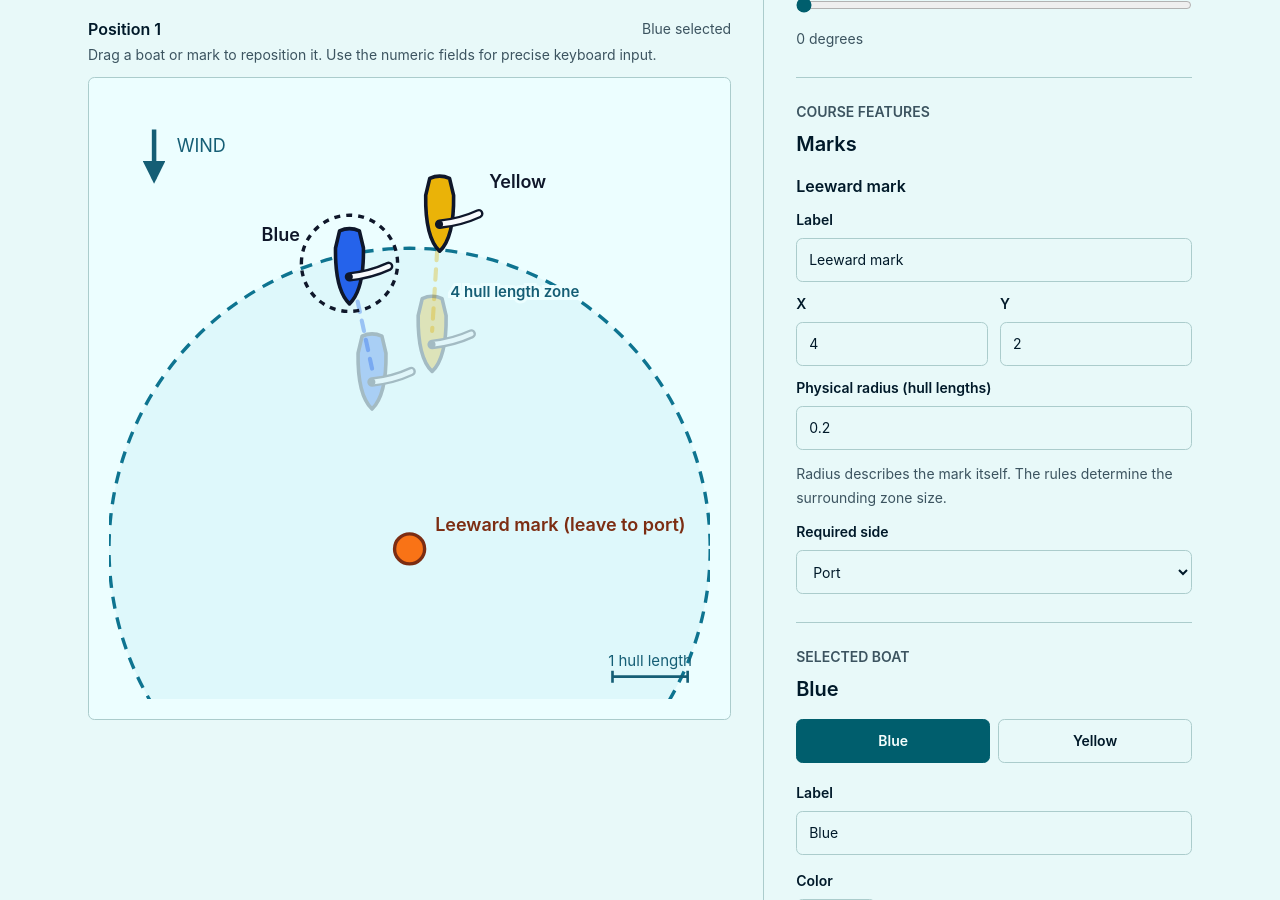
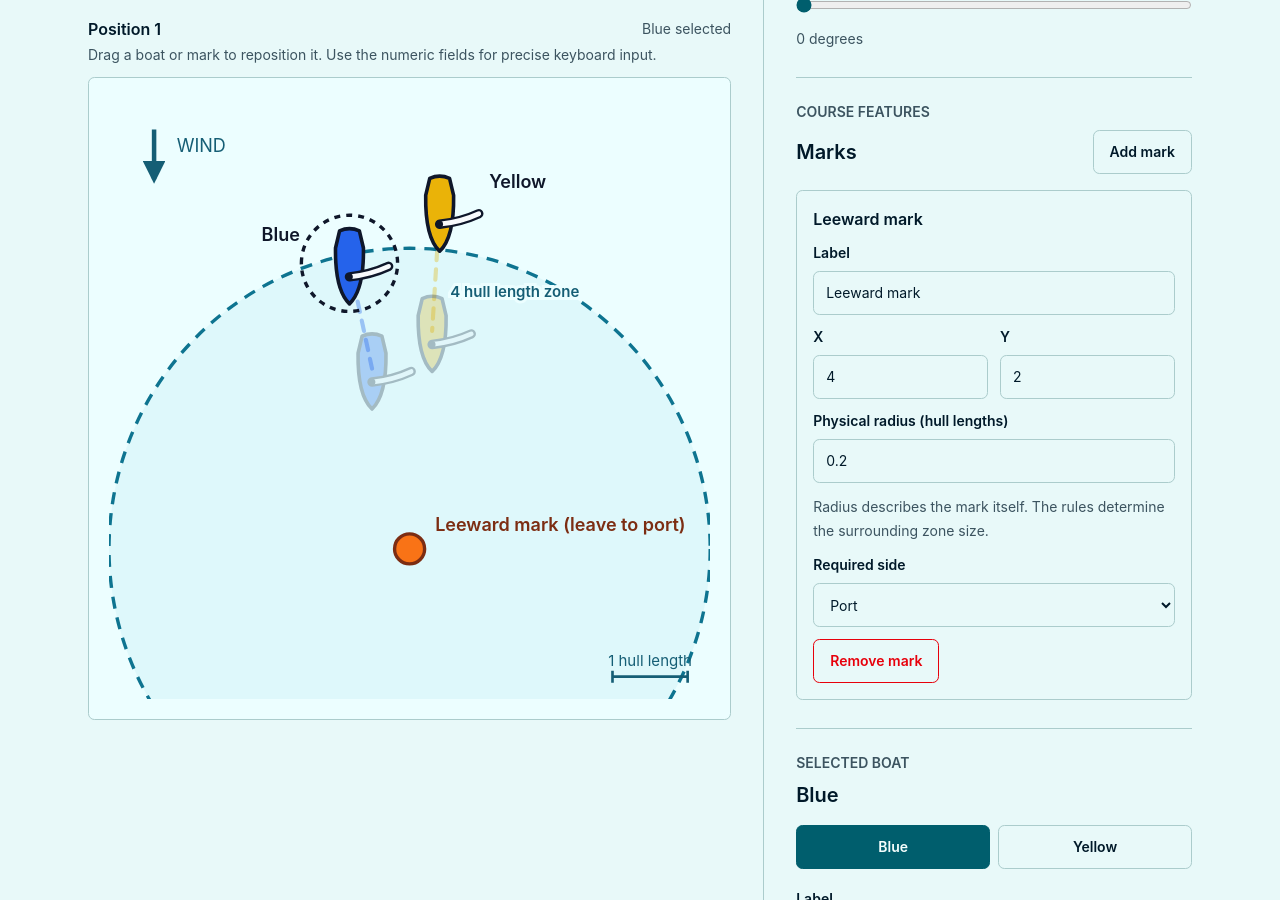
Before and after one commit to Waldo000000/mark-room, a Next.js app: page /editor in a window 1280 px wide. Shown: the part 500-1400 px from the top of the page. Built offline with nearby package versions, Linux system fonts and the light colour scheme.

Commit message:
feat(editor): add and remove course marks (#118)

```diff
--- a/src/components/editor/scenario-editor-spike.tsx
+++ b/src/components/editor/scenario-editor-spike.tsx
@@ -406,6 +406,72 @@ export function ScenarioEditorSpike({
     }));
   }
 
+  function addMark() {
+    setScenario((currentScenario) => {
+      const courseFeatureIds = new Set(
+        currentScenario.courseFeatures.map((feature) => feature.id),
+      );
+      let markNumber = 1;
+
+      while (courseFeatureIds.has(`mark-${markNumber}`)) {
+        markNumber += 1;
+      }
+
+      const column = (markNumber - 1) % 4;
+      const row = Math.floor((markNumber - 1) / 4) % 4;
+      const newMark: MarkFeature = {
+        type: 'mark',
+        id: `mark-${markNumber}`,
+        label: `Mark ${markNumber}`,
+        position: {
+          x: clamp(
+            roundCoordinate(
+              (currentScenario.sailingArea.width * (column + 1)) / 5,
+            ),
+            0,
+            currentScenario.sailingArea.width,
+          ),
+          y: clamp(
+            roundCoordinate(
+              (currentScenario.sailingArea.height * (row + 1)) / 5,
+            ),
+            0,
+            currentScenario.sailingArea.height,
+          ),
+        },
+        radius: DEFAULT_MARK_RADIUS,
+      };
+
+      return {
+        ...currentScenario,
+        courseFeatures: [...currentScenario.courseFeatures, newMark],
+      };
+    });
+  }
+
+  function removeMark(markId: string) {
+    setScenario((currentScenario) => ({
+      ...currentScenario,
+      courseFeatures: currentScenario.courseFeatures.reduce<CourseFeature[]>(
+        (remainingFeatures, feature) => {
+          if (feature.type === 'mark' && feature.id === markId) {
+            return remainingFeatures;
+          }
+
+          if (feature.type === 'layline' && feature.markId === markId) {
+            const { markId: _markId, ...laylineWithoutMark } = feature;
+            remainingFeatures.push(laylineWithoutMark);
+            return remainingFeatures;
+          }
+
+          remainingFeatures.push(feature);
+          return remainingFeatures;
+        },
+        [],
+      ),
+    }));
+  }
+
   function updateActiveKeyframeLabel(label: string) {
     setScenario((currentScenario) => ({
       ...currentScenario,
@@ -1125,12 +1191,36 @@ export function ScenarioEditorSpike({
           <p className="text-sm font-semibold uppercase text-muted-foreground">
             Course features
           </p>
-          <h2 id="mark-controls-heading" className="mt-2 text-xl font-semibold">
+          <div className="mt-2 flex flex-wrap items-center justify-between gap-3">
+            <h2 id="mark-controls-heading" className="text-xl font-semibold">
               Marks
             </h2>
+            <button
+              className="inline-flex min-h-11 items-center justify-center rounded-md border border-border bg-background px-4 text-sm font-semibold text-foreground transition-colors hover:bg-muted focus-visible:outline-2 focus-visible:outline-offset-2"
+              data-testid="add-mark"
+              type="button"
+              onClick={addMark}
+            >
+              Add mark
+            </button>
+          </div>
           <div className="mt-4 grid gap-4">
-            {marks.map((mark) => (
-              <div key={mark.id} className="grid gap-3">
+            {marks.length === 0 ? (
+              <p className="text-sm leading-6 text-muted-foreground">
+                No marks in this scenario.
+              </p>
+            ) : null}
+            {marks.map((mark) => {
+              const linkedLaylineCount = scenario.courseFeatures.filter(
+                (feature) =>
+                  feature.type === 'layline' && feature.markId === mark.id,
+              ).length;
+
+              return (
+                <div
+                  key={mark.id}
+                  className="grid gap-3 rounded-md border border-border p-4"
+                >
                   <h3 className="text-base font-semibold">
                     {mark.label ?? mark.id}
                   </h3>
@@ -1258,8 +1348,26 @@ export function ScenarioEditorSpike({
                       <option value="starboard">Starboard</option>
                     </select>
                   </label>
+                  {linkedLaylineCount > 0 ? (
+                    <p className="text-sm leading-6 text-muted-foreground">
+                      Removing this mark keeps its {linkedLaylineCount} linked{' '}
+                      {linkedLaylineCount === 1 ? 'layline' : 'laylines'} and
+                      clears {linkedLaylineCount === 1 ? 'its' : 'their'} mark
+                      reference.
+                    </p>
+                  ) : null}
+                  <button
+                    aria-label={`Remove ${mark.label ?? mark.id}`}
+                    className="inline-flex min-h-11 w-fit items-center justify-center rounded-md border border-destructive px-4 text-sm font-semibold text-destructive transition-colors hover:bg-destructive hover:text-destructive-foreground focus-visible:outline-2 focus-visible:outline-offset-2"
+                    data-testid={`remove-mark-${mark.id}`}
+                    type="button"
+                    onClick={() => removeMark(mark.id)}
+                  >
+                    Remove mark
+                  </button>
                 </div>
-            ))}
+              );
+            })}
           </div>
         </section>
 
```
Also changed, not shown: 4 other files (tests, documents, lock files or other folders). Lines whose indentation alone changed are shown as unchanged.
